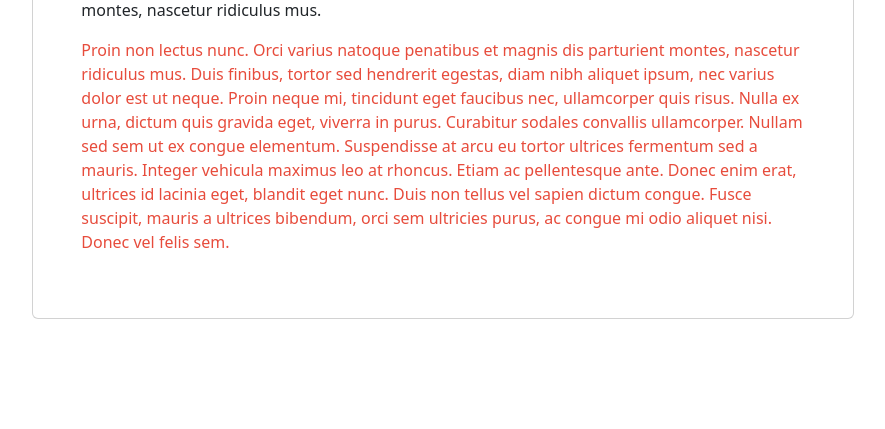
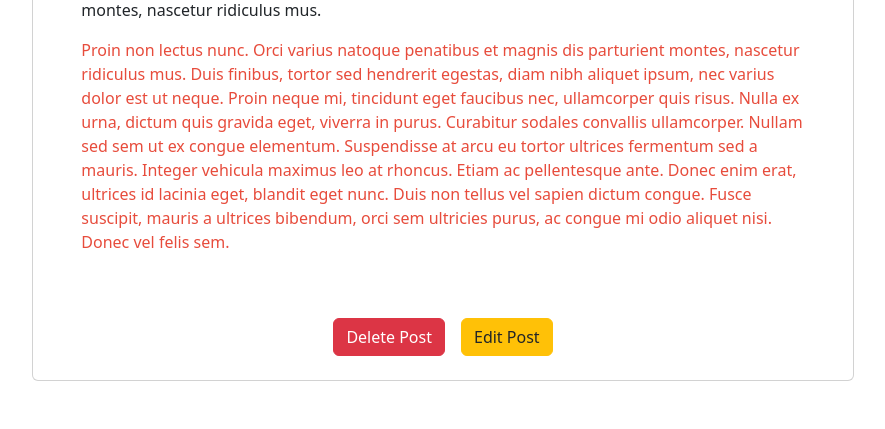
Before and after one commit to Cam-4587/The-Food-and-Drink-blog, a Django app: a page that uses templates/base.html in a window 1280 px wide. Shown: the part 1423-1852 px from the top of the page, without its empty margins (197-1082 px from the left). Before the commit the page ends 1742 px from the top, so only its background shows below. Run offline with Django 5.2, Linux system fonts and the light colour scheme; a user stored in the database is signed in; data comes from the database, SQL or seed files in the repository; both versions use the stored data as it was after the commit; some libraries are stand-ins or nearby versions.

Commit message:
func: Add view to edit posts with user authentication

```diff
--- a/blog/templates/post_blog.html
+++ b/blog/templates/post_blog.html
@@ -17,12 +17,17 @@
                         <img src="{% static 'images/signup_image.webp' %}" alt="placeholder image" loading="lazy">
                         {% else %}
                         <img class="img-fluid rounded" src="{{ post.image.url }}" alt="blog post image" loading="lazy">
-                        </figure>
+                        {% endif %}
                     </div>
                 </div>
-                {% endif %}
                 <hr class="border border-secondary border-3 opacity-75">
                 <div class="p-5">{{ post.content | safe }}</div>
+                {% if user == post.author %}
+                <div class="w-100 d-flex justify-content-center mb-4 gap-3">
+                    <div class="btn btn-danger">Delete Post</div>
+                    <a href="{% url 'edit-post' slug=post.slug %}" class="btn btn-warning text-decoration-none text-dark">Edit Post</a>
+                </div>
+                {% endif %}
             </div>
         </div>
 </section>
--- a/blog/urls.py
+++ b/blog/urls.py
@@ -5,5 +5,6 @@ urlpatterns = [
     path('', views.home, name='home'),
     path('blog', views.blog.as_view(), name='blog'),
     path('<slug:slug>/', views.post_blog, name='post_blog'),
+    path('post-edit/<slug:slug>/', views.editpost, name='edit-post'),
     path('contact', views.contact, name='contact'),
 ]
--- a/blog/views.py
+++ b/blog/views.py
@@ -1,6 +1,9 @@
 from django.shortcuts import render, get_object_or_404
+from django.contrib import messages
+from django.shortcuts import redirect
 from django.views import generic
 from .models import Post
+from .forms import CreateBlogPost
 
 # Create your views here.
 
@@ -31,5 +34,24 @@ def post_blog(request, slug):
         context
     )
 
+def editpost(request, slug):
+    """ Edits Users blog post and redirects user back to their blog post """
+    post = get_object_or_404(Post, slug=slug)
+
+    # Check if the current user is the author of the post
+    if post.author != request.user:
+        messages.error(
+            request, "You do not have permission to edit this post.")
+        return redirect('home')
+
+    if request.method == 'POST':
+        form = CreateBlogPost(request.POST, request.FILES, instance=post)
+        if form.is_valid():
+            form.save()
+            return redirect('home')
+    else:
+        form = CreateBlogPost(instance=post)
+    return render(request, 'edit_post.html', {'form': form, 'post': post})
+
 def contact(request):
-    return render(request, "contact.html")
+        return render(request, "contact.html")
--- a/templates/base.html
+++ b/templates/base.html
@@ -63,6 +63,13 @@
         </div>
     </nav>
 
+    {% for message in messages %}
+    <div class="alert alert-message alert-{{ message.tags }}" role="alert">
+        {{ message | safe }}
+        <button type="button" class="btn-close alert-close-button col-md-8" data-bs-dismiss="alert"
+            aria-label="Close"></button>
+    </div>
+    {% endfor %}
     {% block content %}
     {% endblock %}
 
```
Also changed, not shown: blog/forms.py (added, +13 -0 lines), blog/templates/edit_post.html (added, +14 -0 lines), db.sqlite3.
